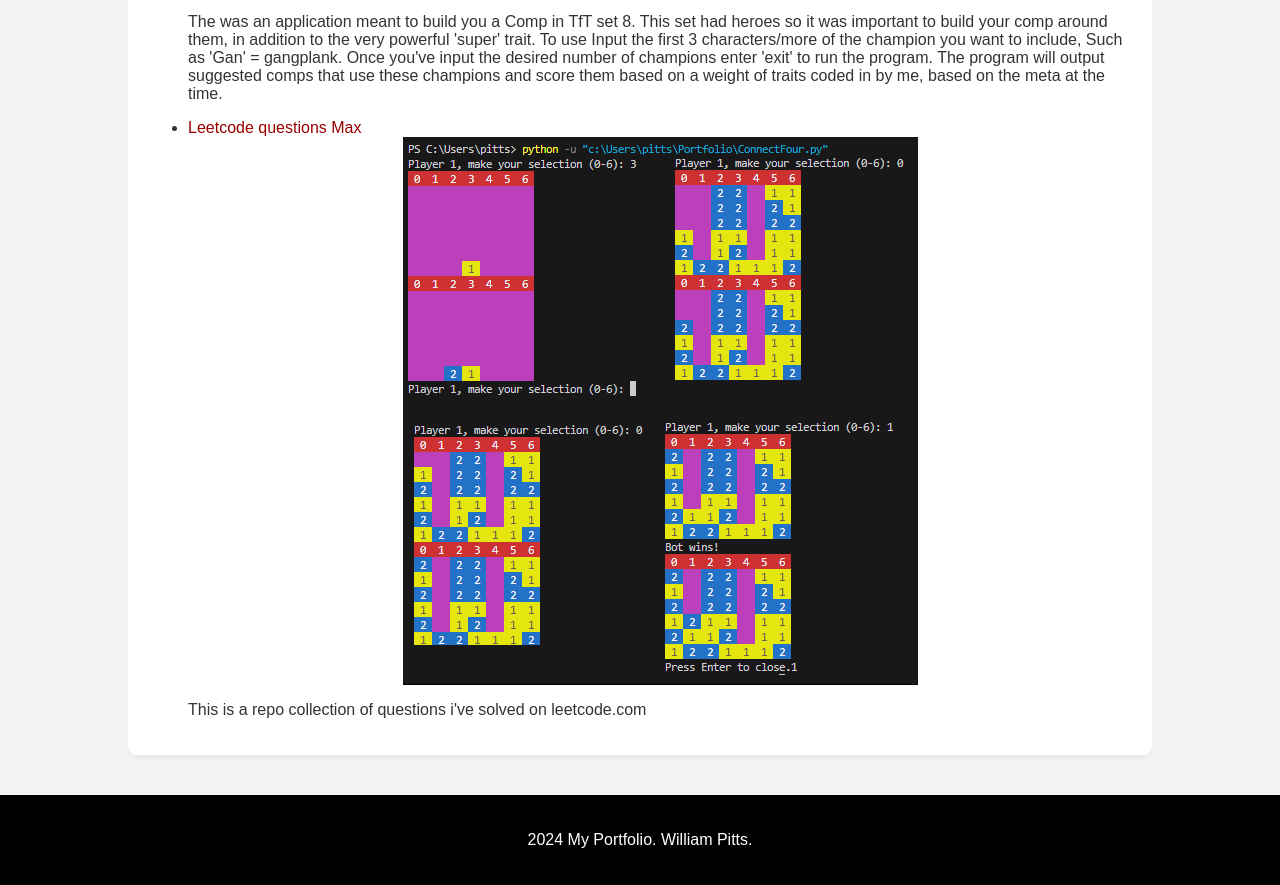
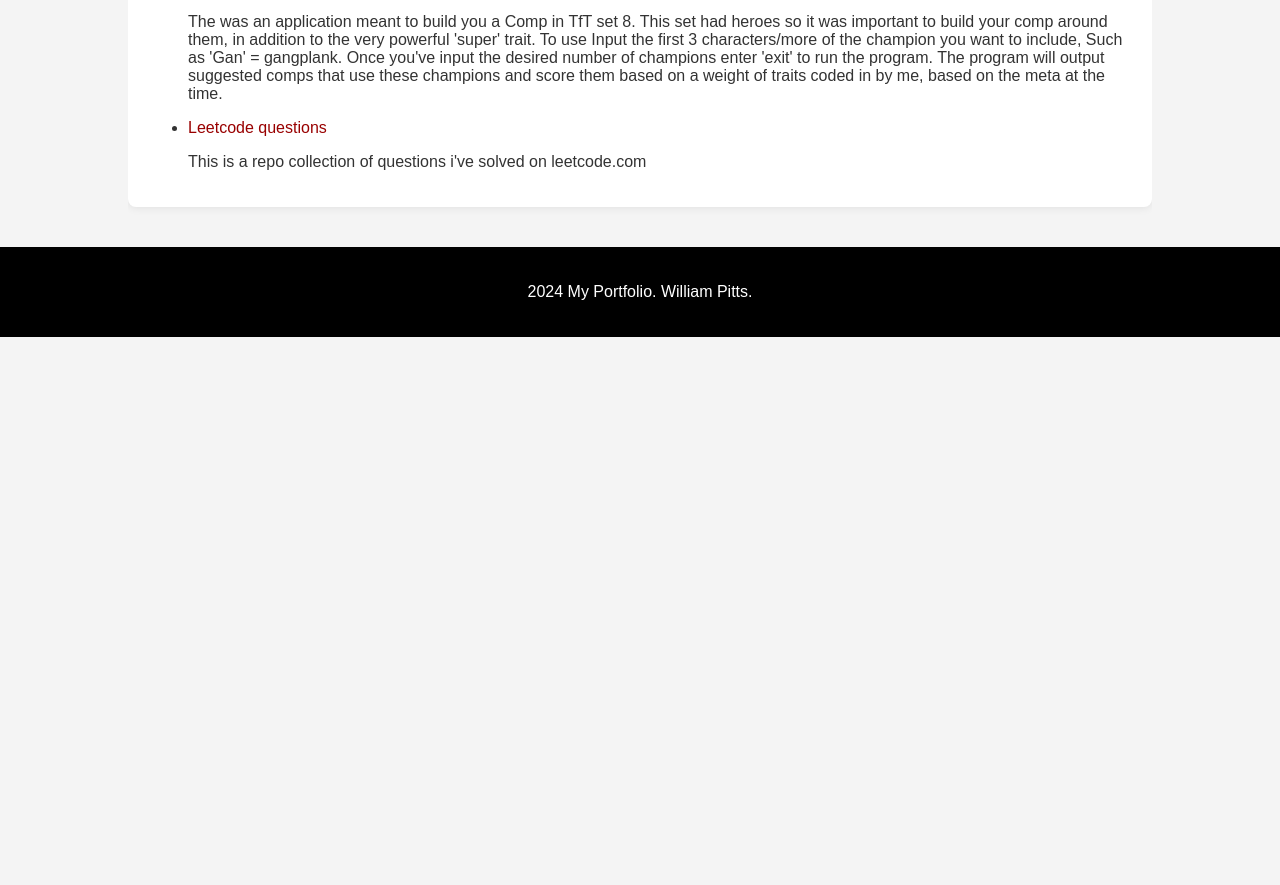
Before and after one commit to reixyz22/Portfolio, a plain HTML site: page index.html in a window 1280 px wide. Shown: the part 1591-2476 px from the top of the page. After the commit the page ends 1928 px from the top, so only its background shows below. Drawn offline with Linux system fonts and the light colour scheme; a script that the page names is missing.

Commit message:
Update index.html

```diff
--- a/index.html
+++ b/index.html
@@ -55,8 +55,7 @@ I would be thrilled to design & develop new features and systems for products as
 To use Input the first 3 characters/more of the champion you want to include, Such as 'Gan' = gangplank. Once you've input the desired number of champions enter 'exit' to run the program.
 
 The program will output suggested comps that use these champions and score them based on a weight of traits coded in by me, based on the meta at the time. </p>
-      <li><a href="https://github.com/reixyz22/LeetCodeQuestions">Leetcode questions Max</a></li>
-      <img src="connectFour.png" alt="Coding Projects Image">
+      <li><a href="https://github.com/reixyz22/LeetCodeQuestions">Leetcode questions </a></li>
       <p>This is a repo collection of questions i've solved on leetcode.com </br>
 
       </ul>
```
